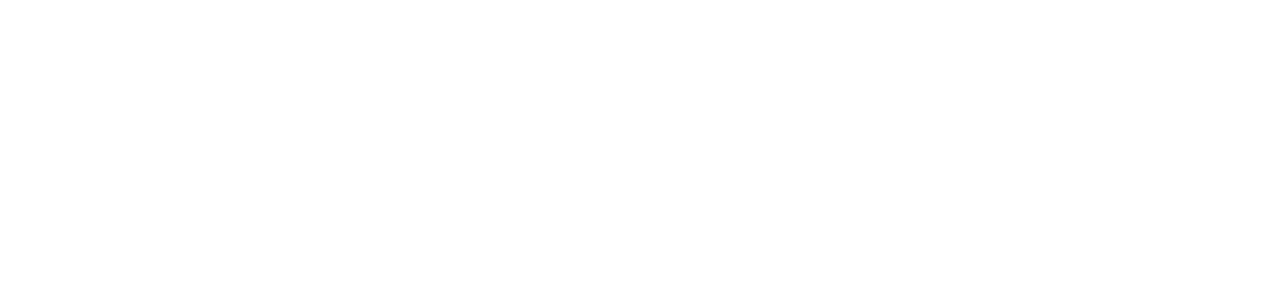
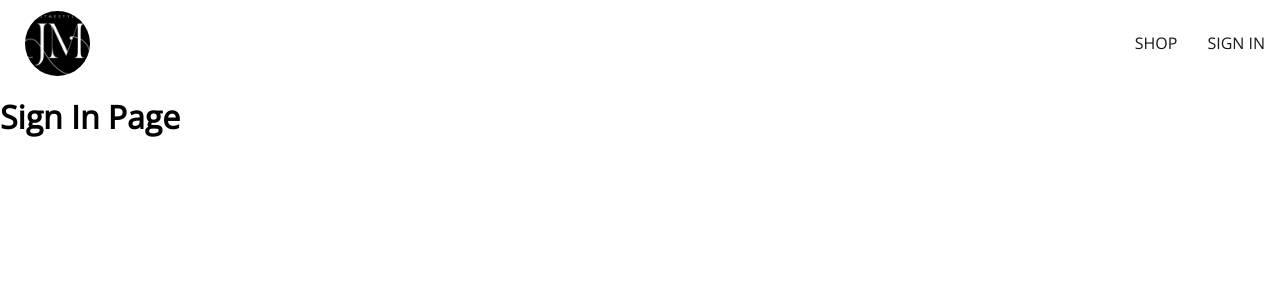
Before and after one commit to chiefEbube/justmestyles, a React (Create React App) app: page /sign-in in a window 1280 px wide. Before the commit this address had no page. Shown: the top 300 px of the page. Built offline with nearby package versions, Linux system fonts and the light colour scheme.

Commit message:
initialized firebase

```diff
--- a/package.json
+++ b/package.json
@@ -6,6 +6,7 @@
     "@testing-library/jest-dom": "^5.17.0",
     "@testing-library/react": "^13.4.0",
     "@testing-library/user-event": "^13.5.0",
+    "firebase": "^10.6.0",
     "react": "^18.2.0",
     "react-dom": "^18.2.0",
     "react-router-dom": "6",
--- a/src/App.js
+++ b/src/App.js
@@ -1,6 +1,7 @@
 import { Routes, Route } from "react-router-dom";
 import Home from "./routes/home/home.component";
 import Navigation from "./routes/navigation/navigaton.component";
+import SignIn from "./routes/sign-in/sign-in.componenets";
 
 const Shop = () => {
     return (
@@ -13,6 +14,7 @@
             <Route path="/" element={<Navigation />}>
                 <Route index element={<Home />} />
                 <Route path="shop" element={<Shop />} />
+                <Route path="sign-in" element={<SignIn />} />
             </Route>
         </Routes>
     )
--- a/src/routes/navigation/navigaton.component.jsx
+++ b/src/routes/navigation/navigaton.component.jsx
@@ -16,6 +16,9 @@
                     <Link className="nav-link" to='/shop'>
                         SHOP
                     </Link>
+                    <Link className="nav-link" to='/sign-in'>
+                        SIGN IN
+                    </Link>
                 </div>
             </div>
             <Outlet />
--- /dev/null
+++ b/src/routes/sign-in/sign-in.componenets.jsx
@@ -0,0 +1,9 @@
+const SignIn = () =>{
+    return(
+        <div>
+            <h1>Sign In Page</h1>
+        </div>
+    )
+}
+
+export default SignIn
```
Also changed, not shown: 1 other file (tests, documents, lock files or other folders).
